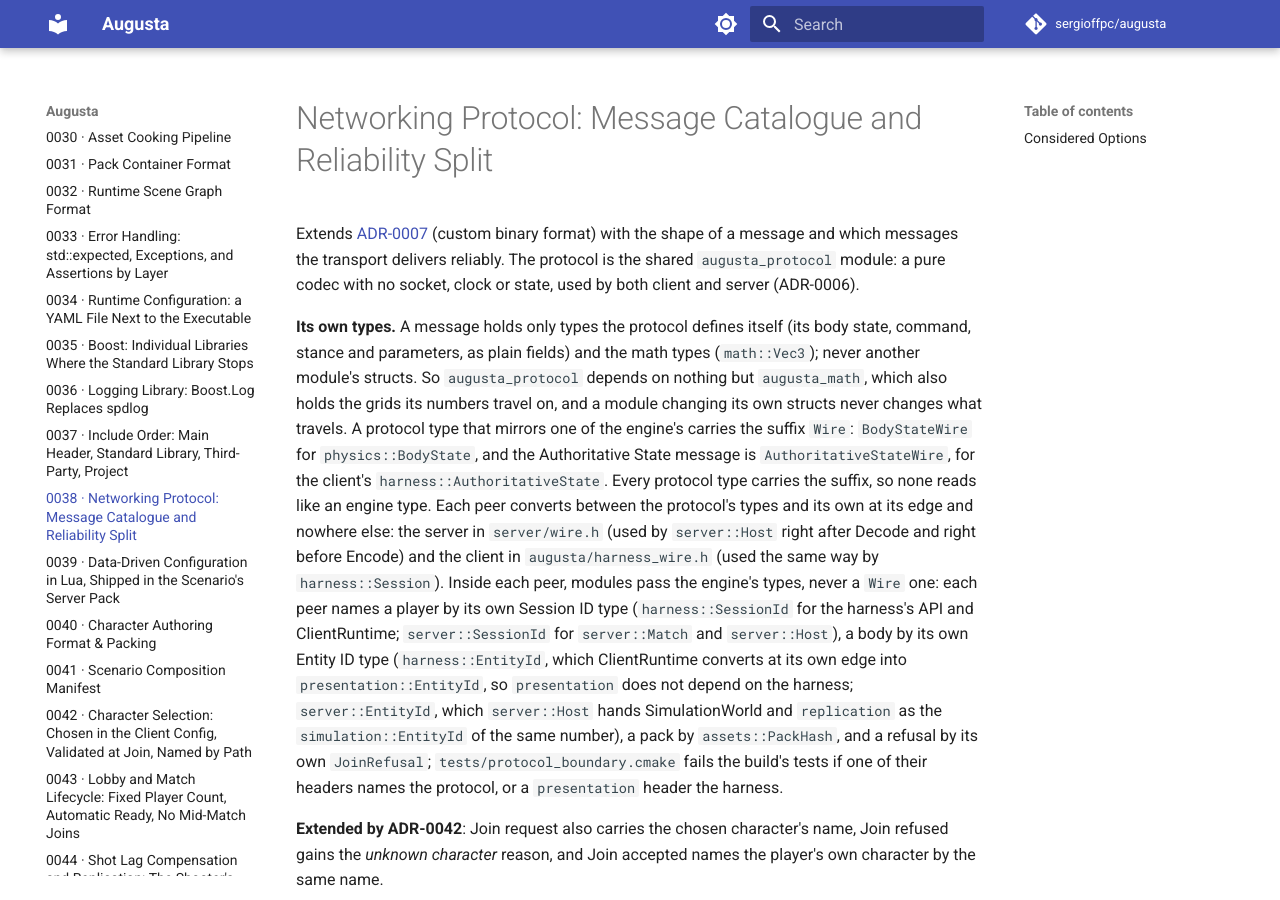
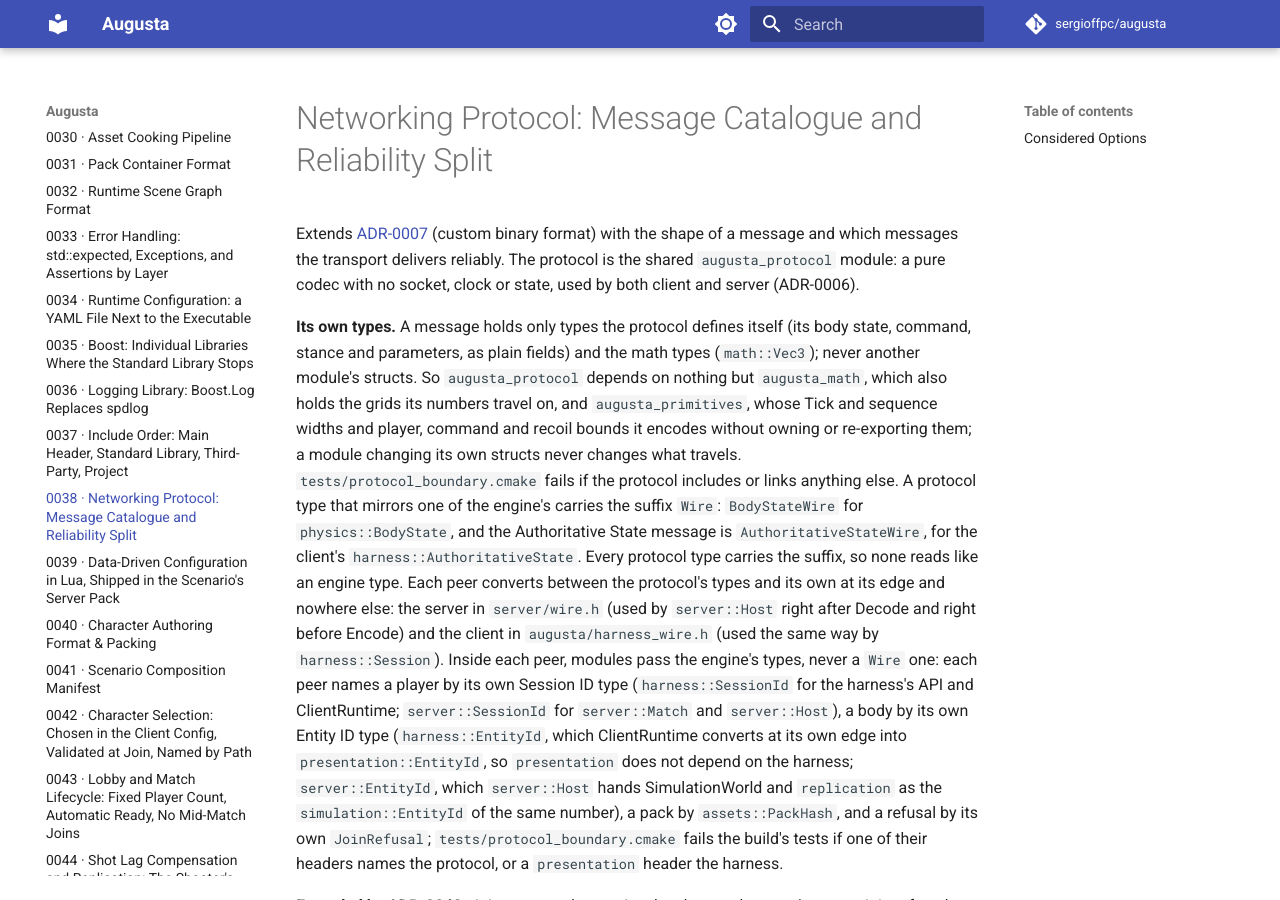
Before and after one commit to sergioffpc/augusta, an MkDocs documentation site: the page built from docs/adr/0038-networking-protocol-messages.md, in a window 1280 px wide and 900 px high. Built offline with MkDocs 1.6.1 and Material for MkDocs 9.7.7, drawn with Linux system fonts in a browser that asks for light colours; comment, search, counter and statistics services are not loaded.

Commit message:
refactor(protocol): contract the codec to math and the neutral primitives
Removes the protocol::kMax* aliases and the PUBLIC augusta_command and
augusta_tick link #386 left behind, so the protocol includes and links
nothing but augusta_math and augusta_primitives, and says so in its \file
comment and ADR-0038.

protocol_boundary.cmake now fails if the protocol's sources include, or its
target links, anything else; core_boundary.cmake now also catches a bound
re-declared as an alias or a using-declaration, not only with a number.

Closes #387

Co-Authored-By: Claude Opus 5.5 <noreply@anthropic.com>

```diff
--- a/docs/adr/0038-networking-protocol-messages.md
+++ b/docs/adr/0038-networking-protocol-messages.md
@@ -9,9 +9,12 @@ clock or state, used by both client and server (ADR-0006).
 body state, command, stance and parameters, as plain fields) and the math types
 (`math::Vec3`); never another module's structs. So `augusta_protocol` depends on
 nothing but `augusta_math`, which also holds the grids its numbers travel on,
-and a module changing its own structs never changes what travels. A protocol
-type that mirrors one of the engine's carries the suffix `Wire`: `BodyStateWire`
-for `physics::BodyState`, and the Authoritative State message is
+and `augusta_primitives`, whose Tick and sequence widths and player, command and
+recoil bounds it encodes without owning or re-exporting them; a module changing
+its own structs never changes what travels. `tests/protocol_boundary.cmake`
+fails if the protocol includes or links anything else. A protocol type that
+mirrors one of the engine's carries the suffix `Wire`: `BodyStateWire` for
+`physics::BodyState`, and the Authoritative State message is
 `AuthoritativeStateWire`, for the client's `harness::AuthoritativeState`. Every
 protocol type carries the suffix, so none reads like an engine type. Each peer
 converts between the protocol's types and its own at its edge and nowhere else:
```
Also changed, not shown: 5 other files.
